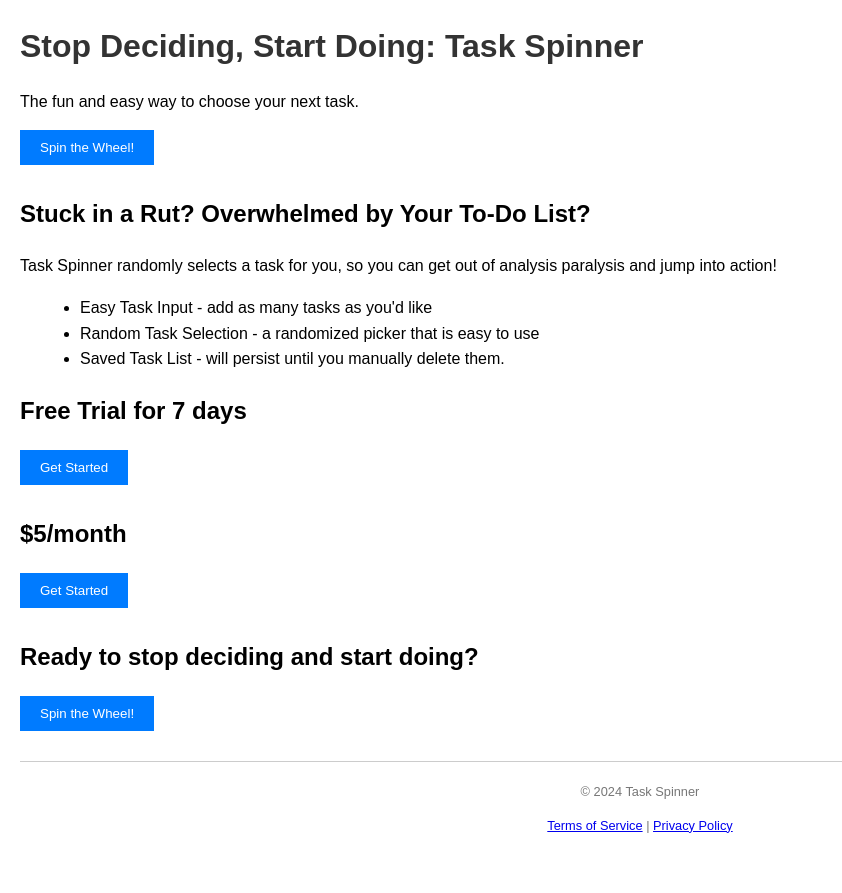
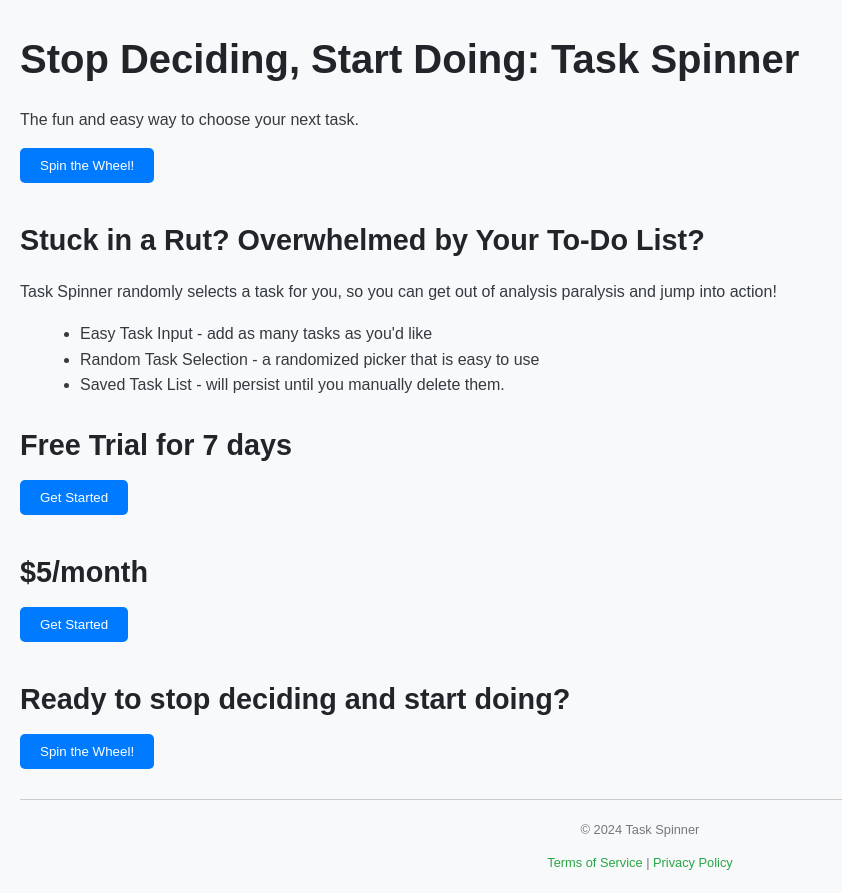
Before and after one commit to kyt446/taskroulette, a plain HTML site: page index.html in a window 1280 px wide. Shown: the whole page, without its empty margins (0-842 px from the left). Before the commit the page ends 856 px from the top, so only its background shows below. Drawn offline with Linux system fonts and the light colour scheme.

Commit message:
Update style.css

```diff
--- a/style.css
+++ b/style.css
@@ -2,18 +2,29 @@ body {
     font-family: sans-serif;
     margin: 20px;
     line-height: 1.6;
+    background-color: #f8f9fa; /* Light Gray */
+    color: #343a40; /* Dark Gray */
 }
-h1 {
-    color: #333;
+h1, h2 {
+    color: #212529; /* Very Dark Gray */
     margin-bottom: 10px;
 }
+ h1 {
+    font-size: 2.5em;
+    margin-bottom: 15px;
+}
+ h2 {
+    font-size: 1.8em;
+    margin-bottom: 12px;
+}
 button {
-    background-color: #007bff;
-    color: white;
+    background-color: #007bff; /* Blue */
+    color: #ffffff; /* White */
     padding: 10px 20px;
     border: none;
     cursor: pointer;
     margin-bottom: 10px;
+    border-radius: 5px;
 }
 ul {
     list-style: disc;
@@ -30,3 +41,10 @@ footer {
     font-size: 0.8em;
    color: #777;
 }
+  a {
+    color: #28a745; /* Green */
+    text-decoration: none;
+  }
+   a:hover {
+       text-decoration: underline;
+  }
```
